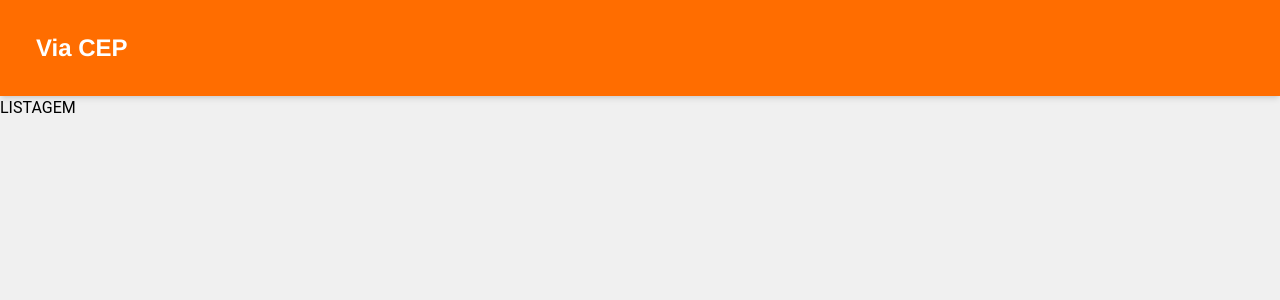
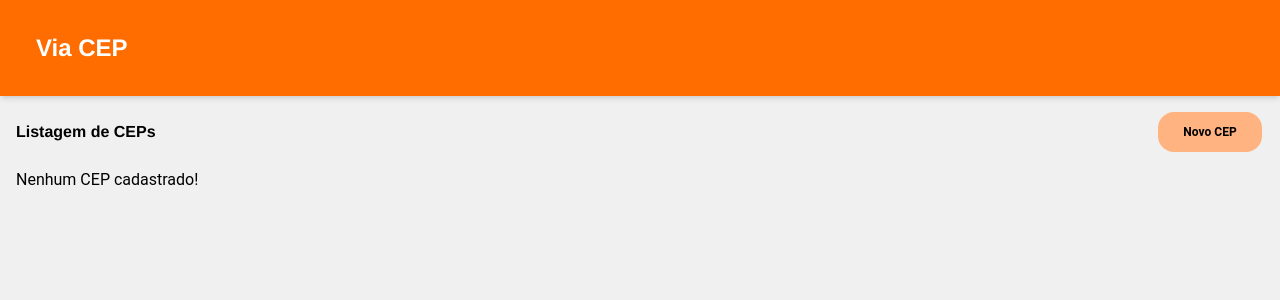
Before and after one commit to sararchh/teste-viacep, a Next.js app: page / in a window 1280 px wide. Shown: the top 300 px of the page. Built offline with nearby package versions, Linux system fonts and the light colour scheme.

Commit message:
feat: add list ceps

```diff
--- a/src/app/consulta/page.tsx
+++ b/src/app/consulta/page.tsx
@@ -3,7 +3,7 @@
 
 import { ButtonComponent } from "@/components/atoms/Button/Button";
 import { InputComponent } from "@/components/atoms/Input/Input";
-import { HeaderComponent } from "@/components/molecules/header/header.component";
+import { HeaderComponent } from "@/components/molecules/Header/Header";
 import { useGetCep } from "@/repository/useGetCep";
 import { formatCep } from "@/utils/format-cep";
 
--- a/src/app/page.tsx
+++ b/src/app/page.tsx
@@ -1,10 +1,70 @@
-import { HeaderComponent } from "@/components/molecules/header/header.component";
+"use client";
+import { ButtonComponent } from "@/components/atoms/Button/Button";
+import { HeaderComponent } from "@/components/molecules/Header/Header";
+import TableComponent from "@/components/molecules/Table/Table";
+import { useCep } from "@/contexts/CepContext";
+import { ICep } from "@/types/cep";
+import { IfRender } from "@/utils/jsx";
+import { useRouter } from "next/navigation";
+import { useEffect, useState } from "react";
 
 export default function Home() {
+  const router = useRouter();
+
+  const { getAllCepLocalStorage } = useCep();
+  const [formattedData, setFormattedData] = useState<ICep[]>([]);
+
+  const columns = [
+    "bairro",
+    "cep",
+    "complemento",
+    "ddd",
+    "estado",
+    "gia",
+    "ibge",
+    "localidade",
+    "logradouro",
+    "regiao",
+    "siafi",
+    "uf",
+    "unidade",
+  ];
+
+  useEffect(() => {
+    const data = Object.entries(getAllCepLocalStorage()).map(
+      ([key, value]) => ({
+        key,
+        ...value,
+      })
+    );
+    setFormattedData(data);
+  }, []);
+
+  const handleNewCepClick = () => {
+    router.push("/consulta");
+  };
+
   return (
     <main className="w-full h-full">
       <HeaderComponent />
-      LISTAGEM
+      <div className="container mx-auto p-4">
+        <div className="flex justify-between items-center mb-4 ">
+          <h2 className="font-semibold text-2xl">Listagem de CEPs</h2>
+          <ButtonComponent
+            className="rounded-2xl w-26 h-10 bg-[var(--color-orange-10)] font-bold cursor-pointer"
+            onClick={handleNewCepClick}
+          >
+            Novo CEP
+          </ButtonComponent>
+        </div>
+        <IfRender condition={formattedData.length === 0}>
+          <p>Nenhum CEP cadastrado!</p>
+        </IfRender>
+
+        <IfRender condition={formattedData.length > 0}>
+          <TableComponent columns={columns} data={formattedData} />
+        </IfRender>
+      </div>
     </main>
   );
 }
--- /dev/null
+++ b/src/components/molecules/Table/Table.tsx
@@ -0,0 +1,41 @@
+import React from "react";
+import { ICep } from "@/types/cep";
+
+interface TableComponentProps<T extends ICep> {
+  columns: string[];
+  data: T[];
+}
+
+const TableComponent = <T extends ICep>({ columns, data }: TableComponentProps<T>) => {
+  return (
+    <div className="overflow-x-auto">
+      <table className="min-w-full bg-white">
+        <thead>
+          <tr>
+            {columns.map((column) => (
+              <th
+                key={column}
+                className="py-2 px-4 border-b border-gray-200 bg-gray-100 text-left text-sm leading-4 font-medium text-gray-600 uppercase tracking-wider"
+              >
+                {column}
+              </th>
+            ))}
+          </tr>
+        </thead>
+        <tbody>
+          {data.map((row, rowIndex) => (
+            <tr key={rowIndex}>
+              {columns.map((column) => (
+                <td key={column} className="py-2 px-4 border-b border-gray-200">
+                  {String(row[column as keyof T] || "Não informado")}
+                </td>
+              ))}
+            </tr>
+          ))}
+        </tbody>
+      </table>
+    </div>
+  );
+};
+
+export default TableComponent;
```
Also changed, not shown: src/components/molecules/Header/Header.tsx (renamed from src/components/molecules/header/header.component.tsx).
